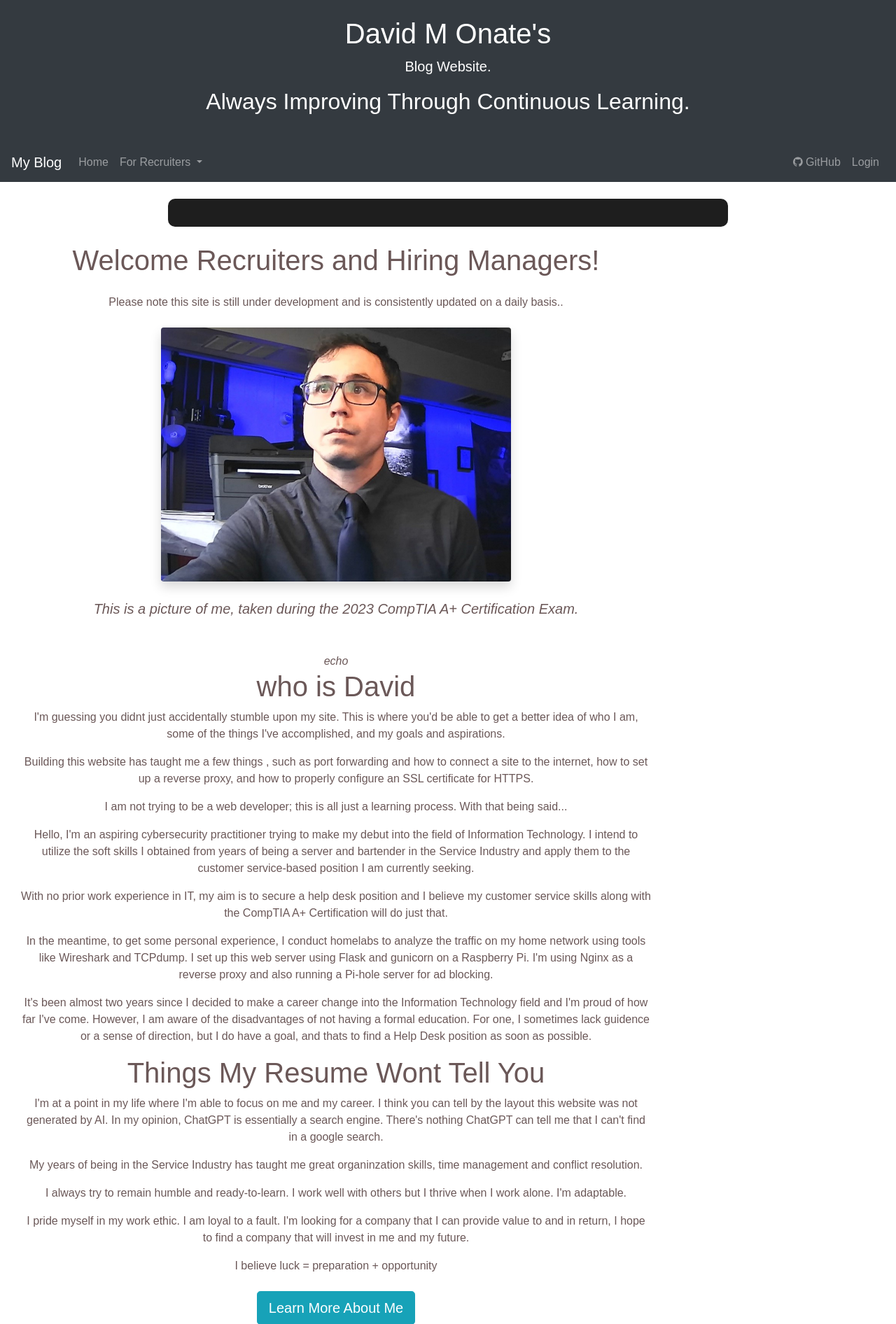
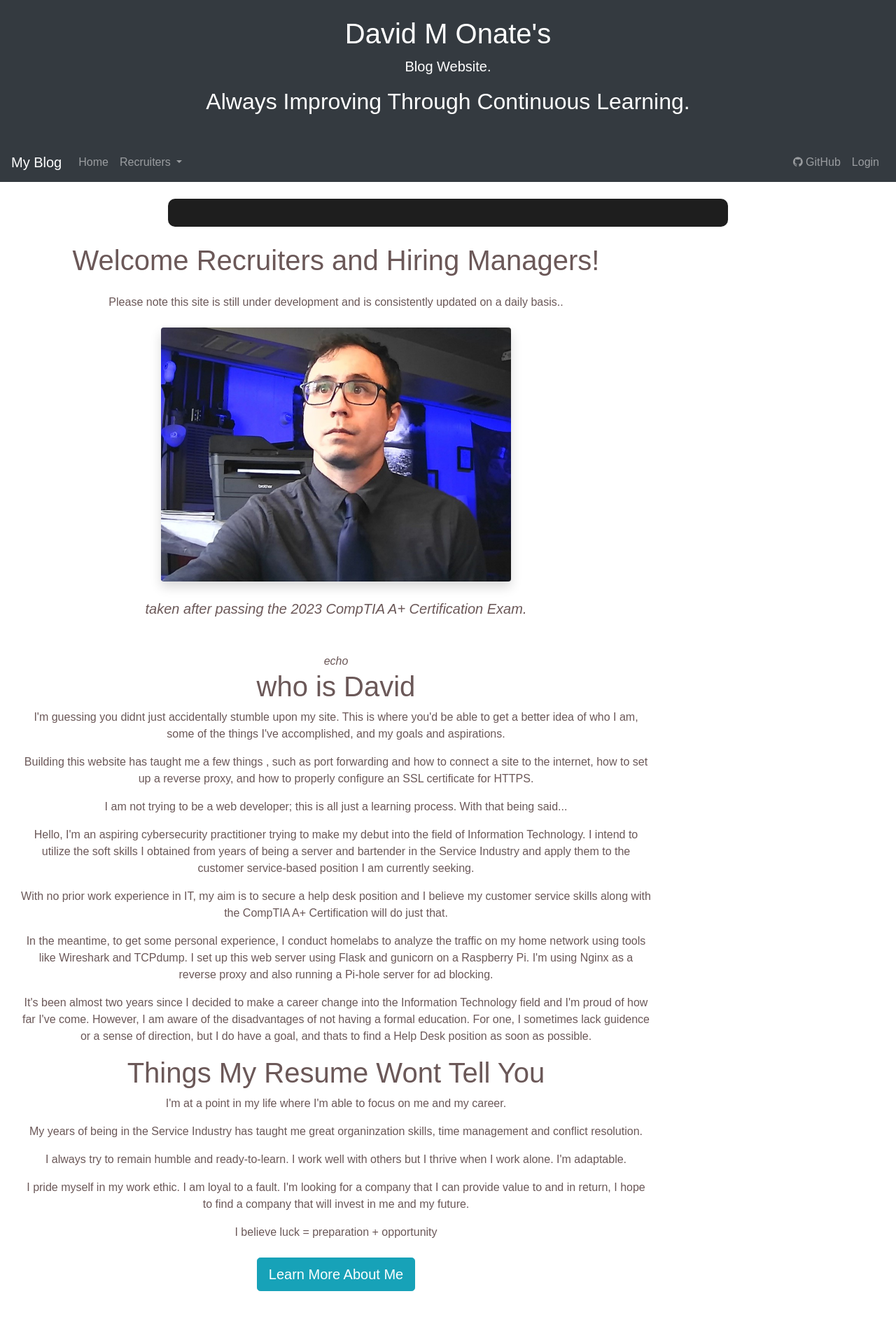
Before and after one commit to donate312/blog_portfolio, a Flask app: page / in a window 1280 px wide. Shown: the top 1892 px of the page at 70% size. Run offline with Flask 3, Linux system fonts and the light colour scheme; some libraries are stand-ins or nearby versions.

Commit message:
cleaned up home page

```diff
--- a/website/templates/base.html
+++ b/website/templates/base.html
@@ -44,7 +44,7 @@
             <!-- Left-aligned links -->
             <ul class="navbar-nav">
                 <li class="nav-item"><a class="nav-link" href="{{ url_for('views.home') }}">Home</a></li>
-<!--                   <li class="nav-item"><a class="nav-link" href="{{ url_for('views.blog') }}">Blog</a></li> -->
+
 
                 <!-- Dropdown Menu for Recruiters -->
                 <li class="nav-item dropdown">
@@ -57,7 +57,7 @@
                         aria-haspopup="true"
                         aria-expanded="false"
                     >
-                        For Recruiters
+                        Recruiters
                     </a>
                     <div class="dropdown-menu" aria-labelledby="recruiterDropdown">
                         <a class="dropdown-item" href="{{ url_for('static', filename='resume.pdf') }}" download>Download Resume</a>
--- a/website/templates/home.html
+++ b/website/templates/home.html
@@ -13,7 +13,7 @@
             <div class="my-4 text-center">
                 <img src="{{ url_for('static', filename='images/lol.jpg') }}" alt="My Picture" class="img-fluid rounded shadow" width="500">
             </div>
-            <p class="lead text-center"><i><h9>This is a picture of me, taken during the 2023 CompTIA A+ Certification Exam.</h9></i></p>
+            <p class="lead text-center"><i><h9>taken after passing the 2023 CompTIA A+ Certification Exam.</h9></i></p>
 
             <div class="my-5">
                 <h8><i>echo</i></h8><h1> who is David</h1>
@@ -26,7 +26,7 @@
                 <p>It's been almost two years since I decided to make a career change into the Information Technology field and I'm proud of how far I've come. However, I am aware of the disadvantages of not having a formal education. For one, I sometimes lack guidence or a sense of direction, but I do have a goal, and thats to find a Help Desk position as soon as possible.</p>
 
                 <h1>Things My Resume Wont Tell You</h1>
-                <p>I'm at a point in my life where I'm able to focus on me and my career. I think you can tell by the layout this website was not generated by AI. In my opinion, ChatGPT is essentially a search engine. There's nothing ChatGPT can tell me that I can't find in a google search. </p>
+                <p>I'm at a point in my life where I'm able to focus on me and my career. </p>
                 <p>My years of being in the Service Industry has taught me great organinzation skills, time management and conflict resolution.</p>
                 <p>I always try to remain humble and ready-to-learn. I work well with others but I thrive when I work alone. I'm adaptable.</p>
                 <p>I pride myself in my work ethic. I am loyal to a fault. I'm looking for a company that I can provide value to and in return, I hope to find a company that will invest in me and my future.</p>
@@ -89,8 +89,8 @@
     <h2 class="text-center">Contact Me</h2>
     <p class="text-center">Feel free to reach out to me via email or LinkedIn!</p>
     <div class="text-center">
-        <a href="mailto:your-email@example.com" class="btn btn-primary">Email Me</a>
-        <a href="https://www.linkedin.com/in/your-profile" target="_blank" class="btn btn-secondary">LinkedIn</a>
+        <a href="mailto:david.onate312@gmail.com" class="btn btn-primary">Email Me</a>
+        <a href="https://www.linkedin.com/in/davidonate312" target="_blank" class="btn btn-secondary">LinkedIn</a>
     </div>
 </div>
 {% endblock %}
```
Also changed, not shown: website/templates/certs.html (+2 -7 lines), README.md.
